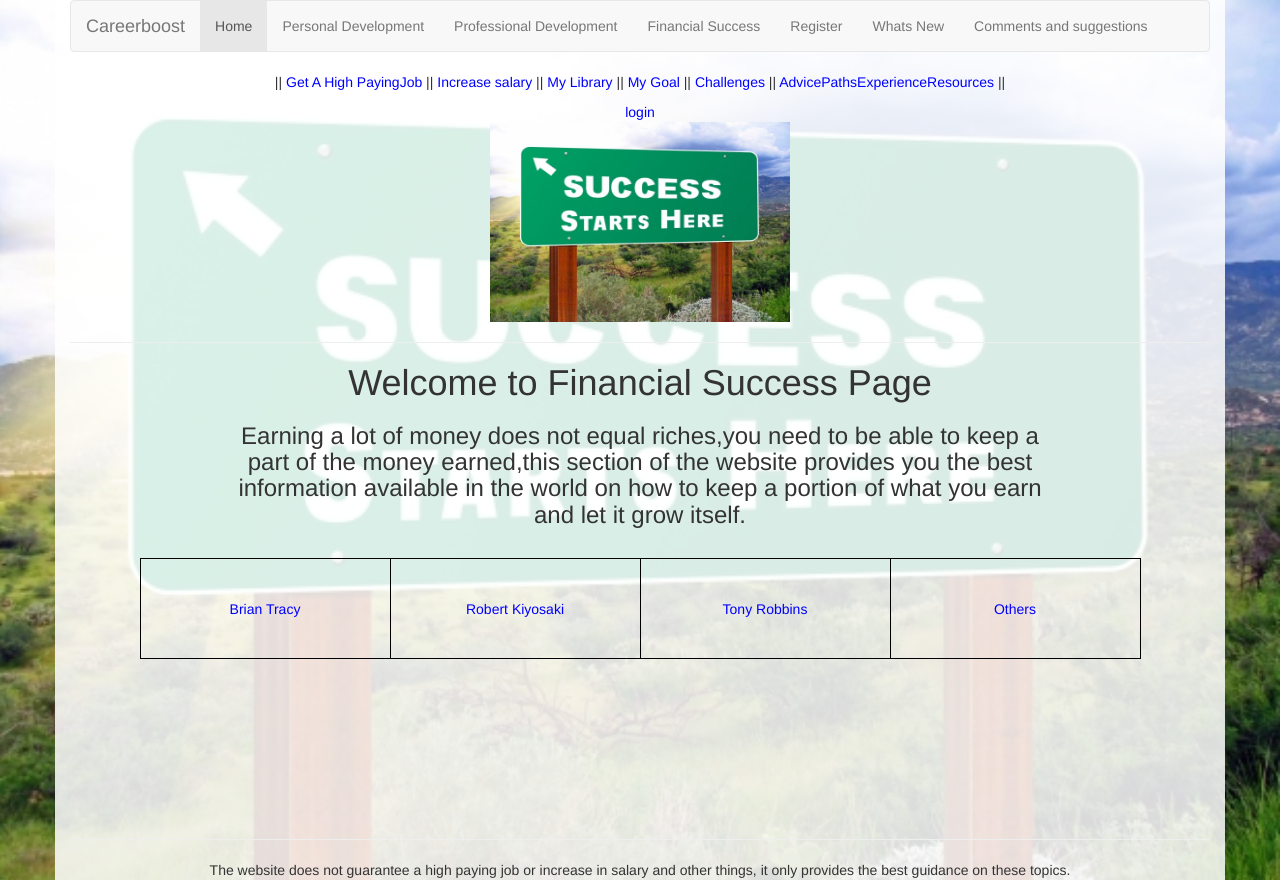
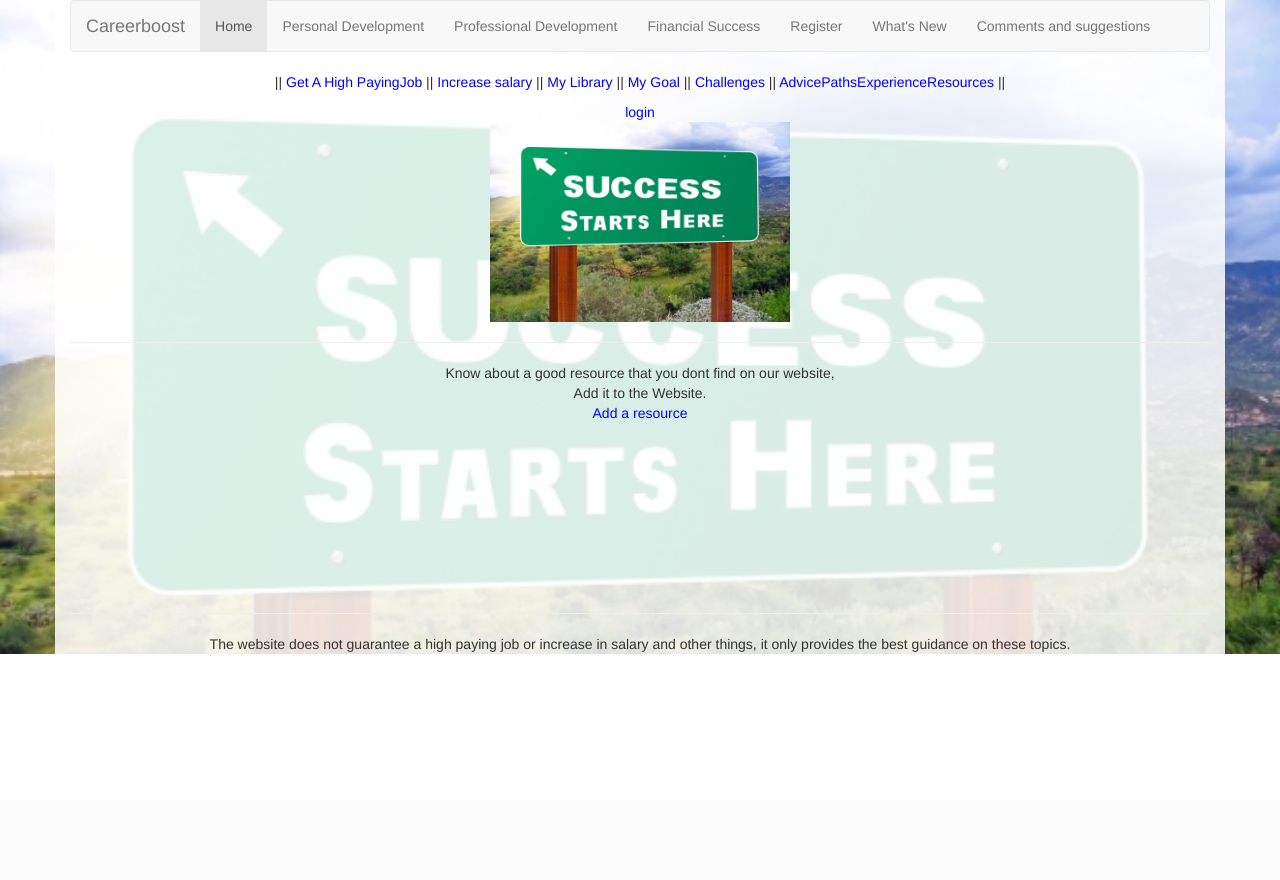
Before and after one commit to kp1311/TheWebsite, a Django app: page /FirstApp/Financial_Success/ in a window 1280 px wide. After the commit the page ends 654 px from the top, so only its background shows below. Run offline with Django 3.2, Linux system fonts and the light colour scheme; some libraries are stand-ins or nearby versions.

Commit message:
commit2.4

```diff
--- a/FirstApp/url.py
+++ b/FirstApp/url.py
@@ -37,10 +37,7 @@
 url(r'^Wayne_Dyer/$',views.WayneDyerView,name='Wayne_Dyer'),
 url(r'^Zig_Ziglar/$',views.ZigZiglarView,name='Zig_Ziglar'),
 url(r'^Add_Personal_Development_Resource/$',views.AddPersonalDevelopmentResourceView,name='Add_Personal_Development_Resource'),
-url(r'^BrianTracyFinancialSuccess/$',views.BrianTracyFinancialSuccessView,name='BrianTracyFinancialSuccess'),
-url(r'^RobertKiyosakiFinancialSuccess/$',views.RobertKiyosakiFinancialSuccessView,name='RobertKiyosakiFinancialSuccess'),
-url(r'^TonyRobbinsFinancialSuccess/$',views.TonyRobbinsFinancialSuccessView,name='TonyRobbinsFinancialSuccess'),
-url(r'^OtherFinancialSuccess/$',views.OtherFinancialSuccessView,name='OtherFinancialSuccess'),
+url(r'^FinancialSuccess/$',views.FinancialSuccessView,name='Financial_Success'),
 url(r'^Add_Financial_Success_Resource/$',views.Add_Financial_Success_ResourceView,name='Add_Financial_Success_Resource'),
 url(r'^Registration/$',views.RegistrationView,name='Registration'),
 url(r'^user_login/$',views.user_login,name='user_login'),
--- a/FirstApp/views.py
+++ b/FirstApp/views.py
@@ -260,28 +260,12 @@
             return render(request,'FirstApp/Add_Personal_Development_Resource.html',{'forms':form,'message':"Thank You.Your data has been saved"})
 
 
-        else:
-            print("Invalid form")
-
     return render(request,'FirstApp/Add_Personal_Development_Resource.html',{'forms':form})
 
 
-def BrianTracyFinancialSuccessView(request):
-    ResourceList=Financial_Success_Resources.objects.filter(Author="Brian Tracy")
-    return render(request,'FirstApp/BrianTracyFinancialSuccess.html',{'Resource':ResourceList})
-
-
-def RobertKiyosakiFinancialSuccessView(request):
-    ResourceList=Financial_Success_Resources.objects.filter(Author="Robert Kiyosaki")
-    return render(request,'FirstApp/RobertKiyosakiFinancialSuccess.html',{'Resource':ResourceList})
-
-def TonyRobbinsFinancialSuccessView(request):
-    ResourceList=Financial_Success_Resources.objects.filter(Author="Tony Robbins")
-    return render(request,'FirstApp/TonyRobbinsFinancialSuccess.html',{'Resource':ResourceList})
-
-def OtherFinancialSuccessView(request):
-    ResourceList=Financial_Success_Resources.objects.filter(Author="Other")
-    return render(request,'FirstApp/OtherFinancialSuccess.html',{'Resource':ResourceList})
+def FinancialSuccessView(request):
+    ResourceList=Financial_Success_Resources.objects.all()
+    return render(request,'FirstApp/Financial_Success.html',{'Resource':ResourceList})
 
 def Add_Financial_Success_ResourceView(request):
     form=Financial_Success_ResourcesForm()
@@ -291,9 +275,6 @@
         if form.is_valid():
             form.save(commit=True)
             return render(request,'FirstApp/Add_Financial_Success_Resource.html',{'forms':form,"message":"Thank You.You data has been saved."})
-
-        else:
-            print("Invalid form")
 
     return render(request,'FirstApp/Add_Financial_Success_Resource.html',{'forms':form})
 
--- a/templates/FirstApp/Base.html
+++ b/templates/FirstApp/Base.html
@@ -23,12 +23,12 @@
     </div>
     <ul class="nav navbar-nav">
 
-      <li class="active"><a href="#">Home</a></li>
+      <li class="active"><a href="{% url 'index' %}">Home</a></li>
      <li><a href="{% url 'FirstApp:Personal_Development' %}">Personal Development</a></li>
      <li><a href="{% url 'FirstApp:Professional_Development' %}">Professional Development</a></li>
      <li><a href="{% url 'FirstApp:Financial_Success' %}">Financial Success</a></li>
         <li><a href="{% url 'FirstApp:Registration' %}">Register</a></li>
-           <li><a href="{% url 'FirstApp:NewPage' %}">Whats New</a></li>
+           <li><a href="{% url 'FirstApp:NewPage' %}">What's New</a></li>
               <li><a href="{% url 'FirstApp:CommentsAndSuggestions' %}">Comments and suggestions</a></li>
             </ul>
 
--- a/templates/FirstApp/Financial_Success.html
+++ b/templates/FirstApp/Financial_Success.html
@@ -1,21 +1,31 @@
-<!DOCTYPE html>
+{%extends "FirstApp/Base.html"%}
+    <title>Backup</title>
 
-{% extends "FirstApp/Base.html"%}
 {%block Body_Block%}
 
+   Know about a good resource that you dont find on our website,<br>
+   Add it to the Website.<br>
 
-<h1>Welcome to Financial Success Page</h1>
-<h3>Earning a lot of money does not equal riches,you need to be able to keep a<br>
-   part of the money earned,this section of the website provides you the best<br>
- information available in the world on how to keep a portion of what you earn<br> and let it grow itself.
- </h3>
-<br>
-<table>
+ <a href="{% url 'FirstApp:Add_Financial_Success_Resource' %}">Add a resource</a>
 
-<tr><td><a href="{%url 'FirstApp:BrianTracyFinancialSuccess'%}">Brian Tracy</a></td>
-  <td><a href="{%url 'FirstApp:RobertKiyosakiFinancialSuccess' %}">Robert Kiyosaki</a></td>
-  <td><a href="{%url 'FirstApp:TonyRobbinsFinancialSuccess'%}">Tony Robbins</a></td>
-  <td><a href="{%url 'FirstApp:OtherFinancialSuccess'%}">Others</a></td></tr>
-</table>
+
+ <ol>
+   {%for resource in Resource%}
+
+
+   <li><b>Title :{{resource.Title}}</b></li>
+   <b>Author :</b>{{resource.Author}}<br>
+   <b>Description :</b>{{resource.Descrpition}}<br>
+ <b>Url to resource :</b>{{resource.Url}}<br>
+ <b>Type :</b>  {{resource.Type}}<br>
+   <b>Cost</b>Indian Ruppess : {{resource.Price}}<br>
+
+
+   <br><br>
+
+   {%endfor%}
+ </ol>
+
+
 
 {%endblock%}
--- a/templates/FirstApp/OtherFinancialSuccess.html
+++ /dev/null
@@ -1,6 +0,0 @@
-{% extends "FirstApp/Base.html"%}
-{%block Body_Block%}
-    {%for o in Resource%}
-    {{o.Title}}
-    {%endfor%}
-{%endblock%}
```
Also changed, not shown: templates/FirstApp/BrianTracyFinancialSuccess.html (deleted, +0 -9 lines), templates/FirstApp/RobertKiyosakiFinancialSuccess.html (deleted, +0 -9 lines), templates/FirstApp/TonyRobbinsFinancialSuccess.html (deleted, +0 -9 lines).
